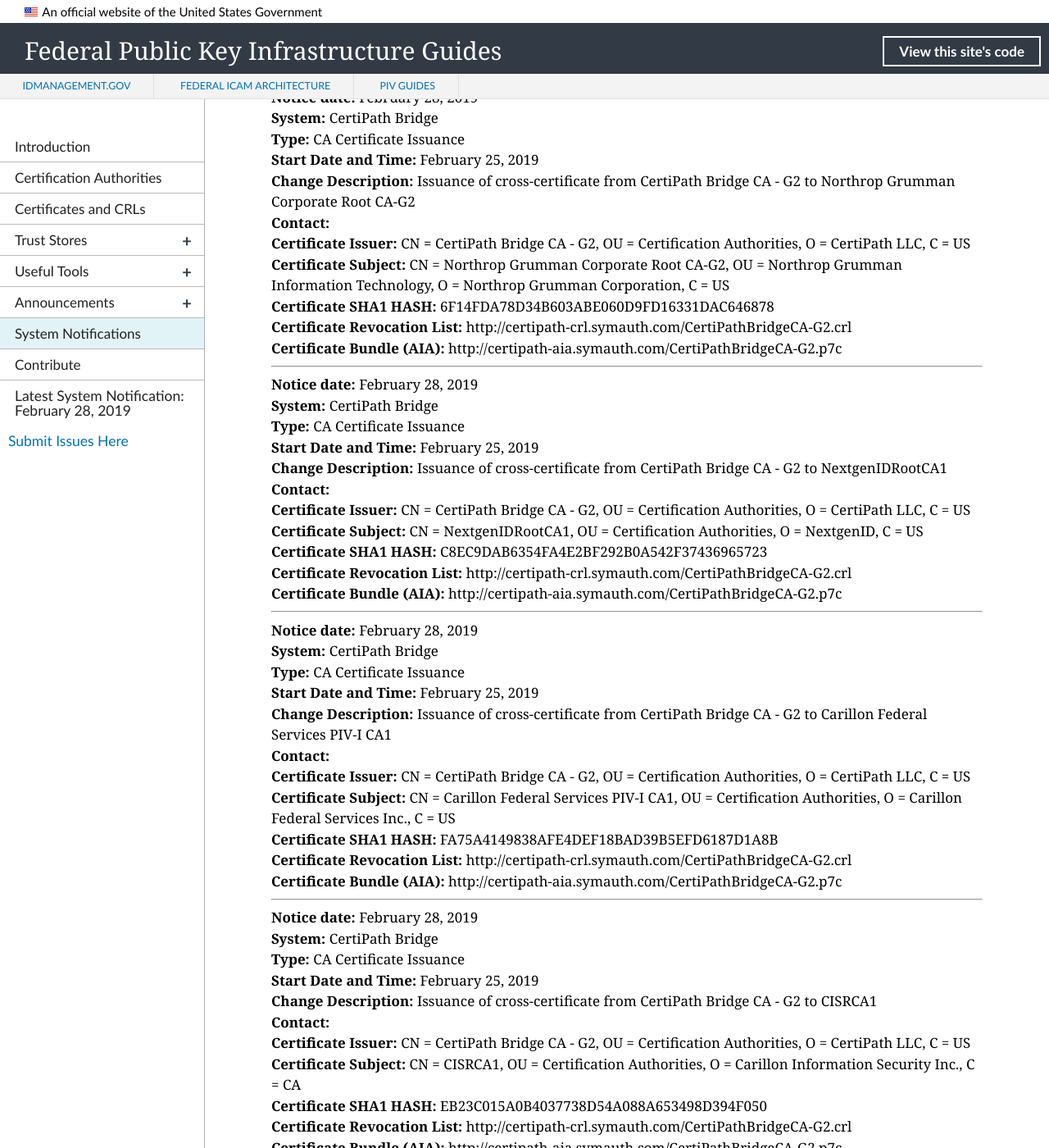
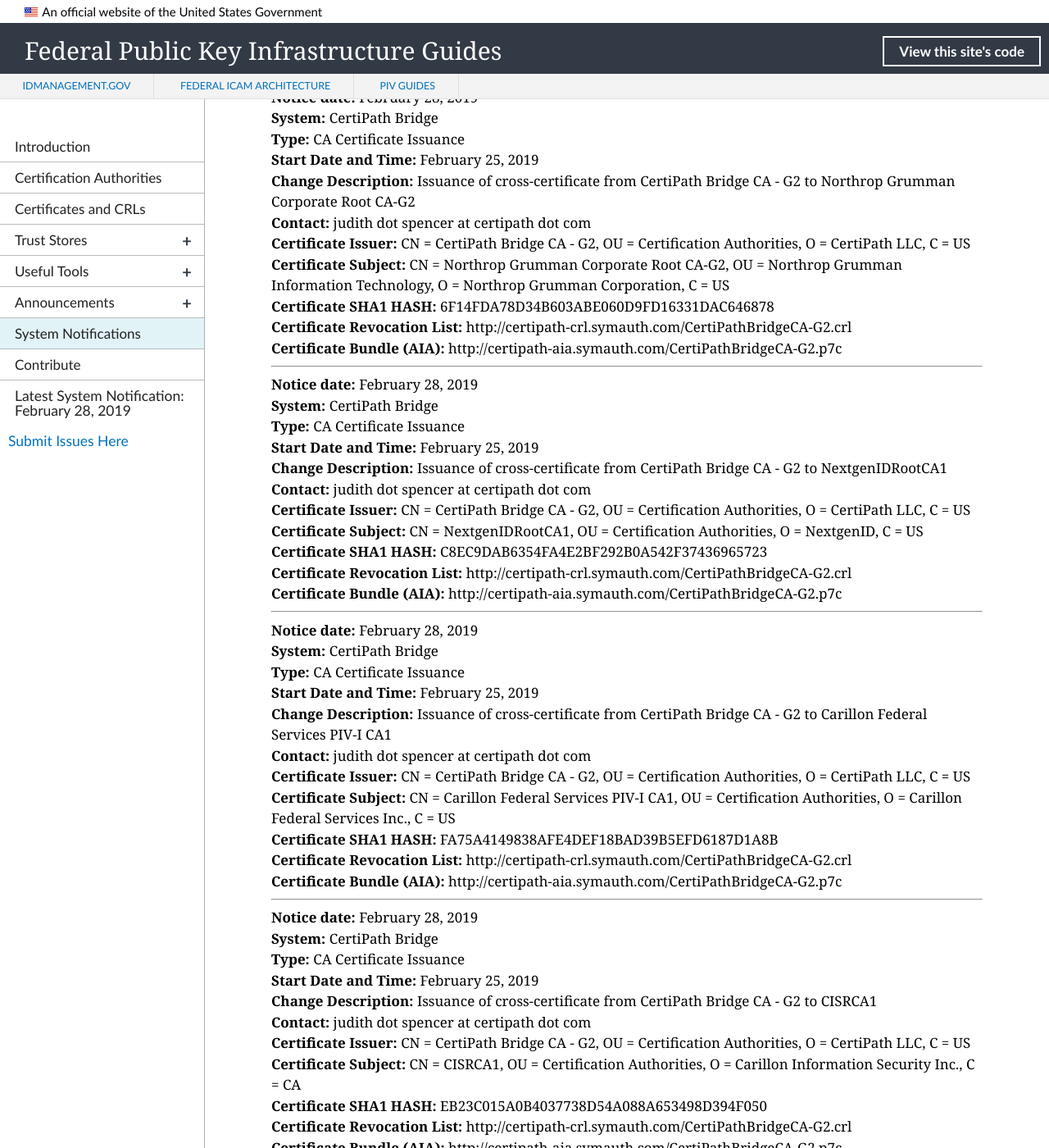
Before and after one commit to GSA/fpki-guides, a Jekyll site: the page built from pages/fpki_notifications.md, in a window 1280 px wide and 1400 px high, scrolled down 825 px. Shown: the whole window at 82% size. Built offline with Jekyll 4.4.1, drawn with Linux system fonts in a browser that asks for light colours; nearby versions of some CDN libraries; library files that are not in the unit come from our copies.

Commit message:
Update notifications.yml

```diff
--- a/_data/notifications.yml
+++ b/_data/notifications.yml
@@ -659,6 +659,7 @@
   end_datetime: February 29, 2020
   system: CertiPath Bridge
   change_description: Issuance of cross-certificate from CertiPath Bridge CA - G2 to CISRCA1
+  contact: judith dot spencer at certipath dot com
   ca_certificate_hash: EB23C015A0B4037738D54A088A653498D394F050
   ca_certificate_issuer: CN = CertiPath Bridge CA - G2, OU = Certification Authorities, O = CertiPath LLC, C = US
   ca_certificate_subject: CN = CISRCA1, OU = Certification Authorities, O = Carillon Information Security Inc., C = CA
@@ -673,6 +674,7 @@
   end_datetime: February 29, 2020
   system: CertiPath Bridge
   change_description: Issuance of cross-certificate from CertiPath Bridge CA - G2 to Carillon Federal Services PIV-I CA1
+  contact: judith dot spencer at certipath dot com
   ca_certificate_hash: FA75A4149838AFE4DEF18BAD39B5EFD6187D1A8B
   ca_certificate_issuer: CN = CertiPath Bridge CA - G2, OU = Certification Authorities, O = CertiPath LLC, C = US
   ca_certificate_subject: CN = Carillon Federal Services PIV-I CA1, OU = Certification Authorities, O = Carillon Federal Services Inc., C = US
@@ -687,6 +689,7 @@
   end_datetime: February 29, 2020
   system: CertiPath Bridge
   change_description: Issuance of cross-certificate from CertiPath Bridge CA - G2 to NextgenIDRootCA1
+  contact: judith dot spencer at certipath dot com
   ca_certificate_hash: C8EC9DAB6354FA4E2BF292B0A542F37436965723
   ca_certificate_issuer: CN = CertiPath Bridge CA - G2, OU = Certification Authorities, O = CertiPath LLC, C = US
   ca_certificate_subject: CN = NextgenIDRootCA1, OU = Certification Authorities, O = NextgenID, C = US
@@ -701,6 +704,7 @@
   end_datetime: February 29, 2020
   system: CertiPath Bridge
   change_description: Issuance of cross-certificate from CertiPath Bridge CA - G2 to Northrop Grumman Corporate Root CA-G2
+  contact: judith dot spencer at certipath dot com
   ca_certificate_hash: 6F14FDA78D34B603ABE060D9FD16331DAC646878
   ca_certificate_issuer: CN = CertiPath Bridge CA - G2, OU = Certification Authorities, O = CertiPath LLC, C = US
   ca_certificate_subject: CN = Northrop Grumman Corporate Root CA-G2, OU = Northrop Grumman Information Technology, O = Northrop Grumman Corporation, C = US
```
